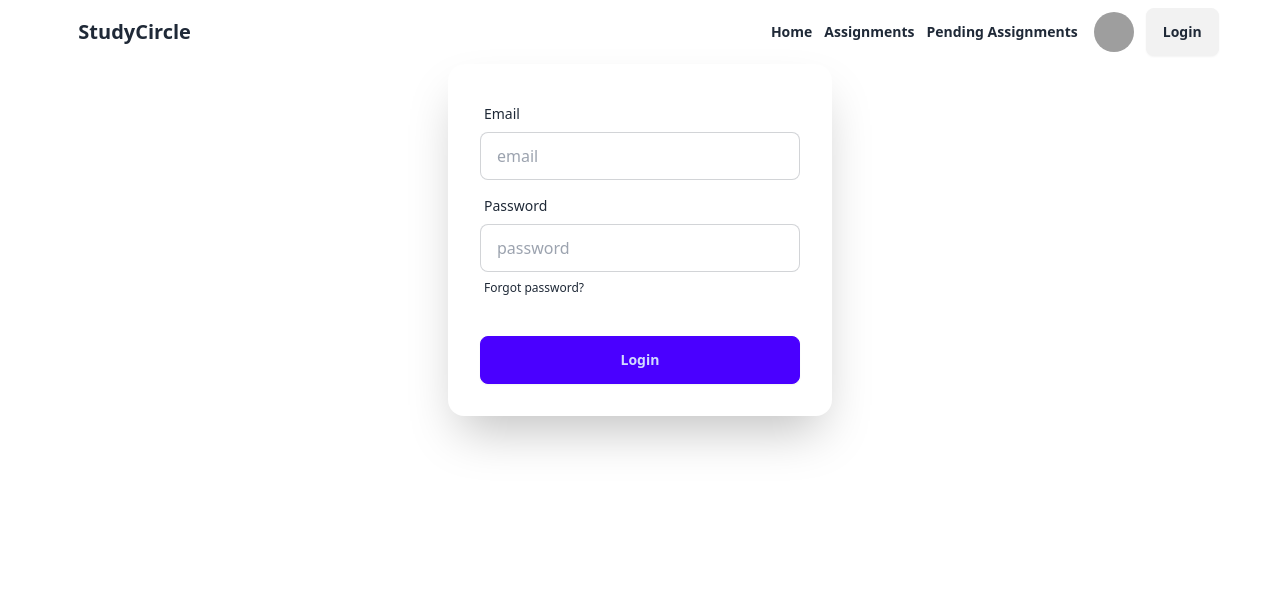
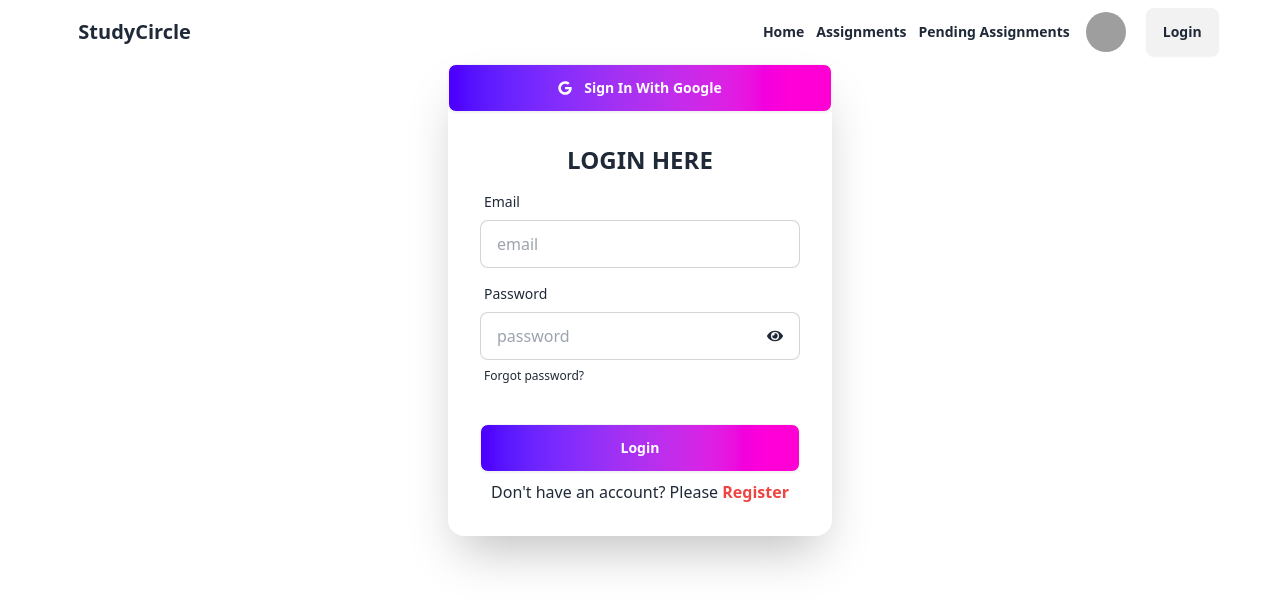
Before and after one commit to Sadia492/study-circle, a React (Vite) app: page /login in a window 1280 px wide. Shown: the top 608 px of the page. Built offline with nearby package versions, Linux system fonts and the light colour scheme; no server answers; grey boxes are pictures that could not be loaded.

Commit message:
login page created and functionalities added

```diff
--- a/src/AuthProvider/AuthProvider.jsx
+++ b/src/AuthProvider/AuthProvider.jsx
@@ -30,7 +30,7 @@
   };
   const signInWithGoogle = () => {
     setLoading(true);
-    return signInWithPopup();
+    return signInWithPopup(auth, googleProvider);
   };
   const updateUser = (profileData) => {
     setLoading(true);
--- a/src/components/Navbar.jsx
+++ b/src/components/Navbar.jsx
@@ -45,17 +45,6 @@
                   />
                 </div>
               </div>
-              <div className="ml-2">
-                {user ? (
-                  <Link onClick={handleSignOut} className="btn">
-                    Logout
-                  </Link>
-                ) : (
-                  <Link className="btn" to="/login">
-                    Login
-                  </Link>
-                )}
-              </div>
             </div>
             <ul
               tabIndex={0}
@@ -69,6 +58,17 @@
               </NavLink>
             </ul>
           </div>
+          <div className="ml-2">
+            {user ? (
+              <Link onClick={handleSignOut} className="btn">
+                Logout
+              </Link>
+            ) : (
+              <Link className="btn" to="/login">
+                Login
+              </Link>
+            )}
+          </div>
         </div>
       </div>
     </div>
--- a/src/pages/Authentication/Login.jsx
+++ b/src/pages/Authentication/Login.jsx
@@ -1,16 +1,55 @@
-import React from "react";
+import React, { useState } from "react";
+import { FaEye, FaEyeSlash, FaGoogle } from "react-icons/fa";
+import { Link, useLocation, useNavigate } from "react-router-dom";
+import useAuth from "../../hooks/useAuth";
+import toast from "react-hot-toast";
 
 export default function Login() {
+  const [show, setShow] = useState(false);
+  const navigate = useNavigate();
+  const location = useLocation();
+  const { signInWithGoogle, signInUser, setUser } = useAuth();
+  const handleLogin = (e) => {
+    e.preventDefault();
+    const form = e.target;
+    const email = form.email.value;
+    const password = form.password.value;
+    // const data = { email, password };
+    signInUser(email, password)
+      .then((result) => {
+        setUser(result.user);
+        console.log(result.user);
+        toast.success("Login successful");
+        navigate(location?.state ? location?.state : "/");
+      })
+      .catch((error) => {
+        toast.error(error.code);
+        console.log(error);
+      });
+    form.reset();
+  };
+  const handleSignInWithGoogle = () => {
+    signInWithGoogle().then(() => {
+      toast.success("Login successful");
+    });
+  };
   return (
     <div className="flex justify-center items-center">
       <div className="card bg-base-100 w-full max-w-sm shrink-0 shadow-2xl">
-        <form className="card-body">
+        <div className="text-center btn bg-gradient-to-r from-primary to-secondary text-white">
+          <button onClick={handleSignInWithGoogle} className="flex gap-3">
+            <FaGoogle></FaGoogle> Sign In With Google
+          </button>
+        </div>
+        <form onSubmit={handleLogin} className="card-body">
+          <h2 className="font-bold text-center text-2xl">LOGIN HERE</h2>
           <div className="form-control">
             <label className="label">
               <span className="label-text">Email</span>
             </label>
             <input
               type="email"
+              name="email"
               placeholder="email"
               className="input input-bordered"
               required
@@ -20,21 +59,37 @@
             <label className="label">
               <span className="label-text">Password</span>
             </label>
-            <input
-              type="password"
-              placeholder="password"
-              className="input input-bordered"
-              required
-            />
+            <label className="input input-bordered flex  justify-between items-center gap-2">
+              <input
+                type={show ? "text" : "password"}
+                name="password"
+                placeholder="password"
+                className=""
+                required
+              />
+
+              <button onClick={() => setShow(!show)} type="button" className="">
+                {show ? <FaEyeSlash></FaEyeSlash> : <FaEye></FaEye>}
+              </button>
+            </label>
             <label className="label">
               <a href="#" className="label-text-alt link link-hover">
                 Forgot password?
               </a>
             </label>
           </div>
+
           <div className="form-control mt-6">
-            <button className="btn btn-primary">Login</button>
+            <button className="btn bg-gradient-to-r from-primary to-secondary text-white">
+              Login
+            </button>
           </div>
+          <p className="text-center">
+            Don't have an account? Please{" "}
+            <Link className="text-red-500 font-bold" to="/register">
+              Register
+            </Link>
+          </p>
         </form>
       </div>
     </div>
--- a/src/pages/Authentication/Register.jsx
+++ b/src/pages/Authentication/Register.jsx
@@ -103,7 +103,7 @@
               Register
             </button>
           </div>
-          {/* {error && <p className="text-red-500 text-center">{error}</p>} */}
+          {error && <p className="text-red-500 text-center">{error}</p>}
           <p className="text-center">
             Already have an account? Please{" "}
             <Link className="text-red-500 font-bold" to="/login">
```
